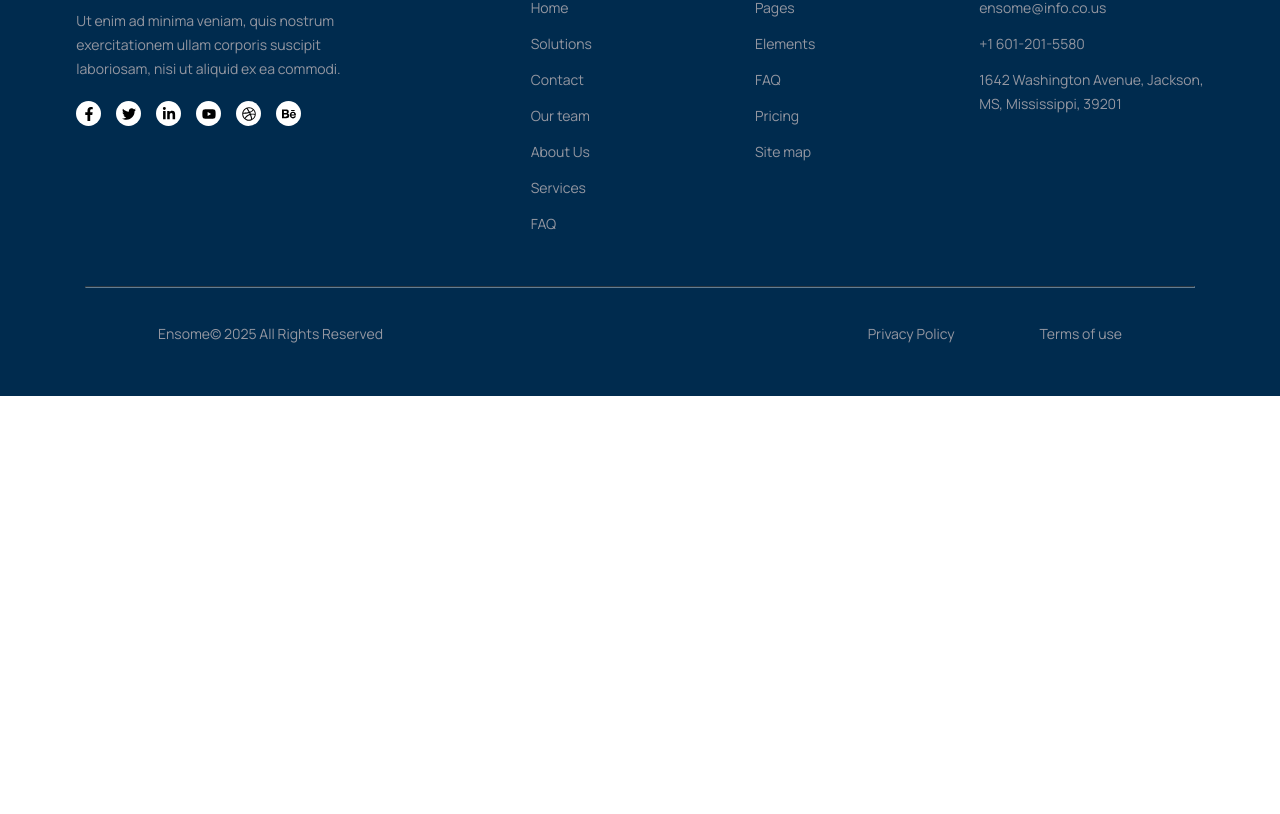
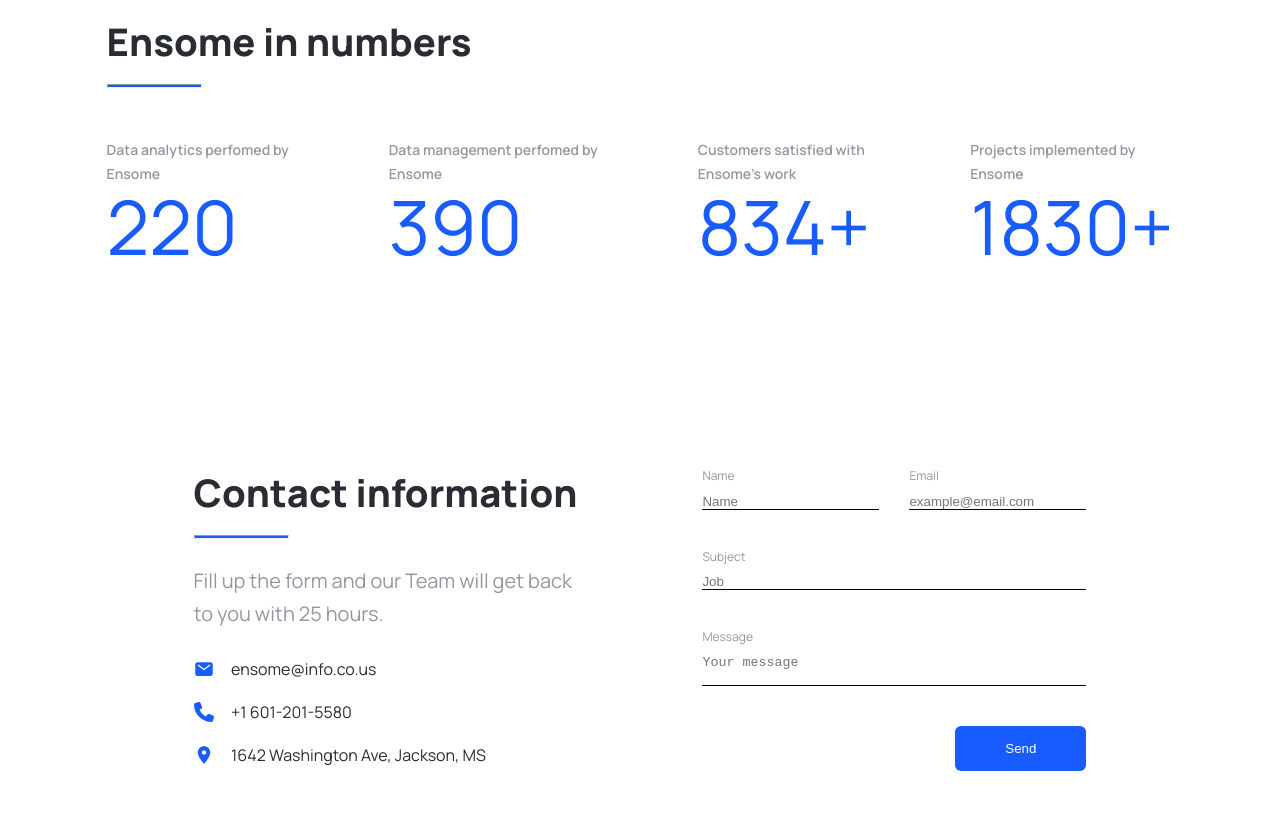
Before and after one commit to paulinasprojects/ensome-dev, a React (Vite) app: page /services in a window 1280 px wide. Shown: the part 1586-2400 px from the top of the page. Before the commit the page ends 1982 px from the top, so only its background shows below. Built offline with nearby package versions, Linux system fonts and the light colour scheme.

Commit message:
added Ensome in Numbers and Cta sections

```diff
--- a/src/components/cta.tsx
+++ b/src/components/cta.tsx
@@ -4,10 +4,16 @@ import { IoMdPin } from "react-icons/io";
 
 import CtaForm from "./cta-form";
 import "@/styles/cta.scss";
+import classNames from "@/lib/utils";
 
-const Cta = () => {
+interface CTAProps {
+  className?: string | undefined;
+  isServicesPage?: boolean;
+}
+
+const Cta = ({ className, isServicesPage }: CTAProps) => {
   return (
-    <div className="cta-main-container">
+    <div className={classNames(isServicesPage ? className : "cta-main-container")}>
       <div className="cta-content-container">
         <div className="cta-contact-us-container">
           <div>
--- a/src/lib/utils.ts
+++ b/src/lib/utils.ts
@@ -1,4 +1,4 @@
-function classNames(...classes: string[]) {
+function classNames(...classes: (string | undefined)[]) {
   return classes.filter(Boolean).join(" ");
 }
 
--- a/src/pages/services-page.tsx
+++ b/src/pages/services-page.tsx
@@ -1,4 +1,7 @@
+import Cta from "@/components/cta"
+import EnsomeInNumber from "@/components/ensome-in-numbers"
 import MainServices from "@/components/main-services"
+import Newsletter from "@/components/newsletter"
 import ServicesTopHero from "@/components/services-top-hero"
 
 const ServicesPage = () => {
@@ -6,6 +9,9 @@ const ServicesPage = () => {
     <div>
       <ServicesTopHero/>
       <MainServices/>
+      <EnsomeInNumber/>
+      <Cta isServicesPage className="service-background"/>
+      <Newsletter/>
     </div>
   )
 }
--- a/src/styles/cta.scss
+++ b/src/styles/cta.scss
@@ -3,6 +3,11 @@
 .cta-main-container {
   background-color: var(--background);
 }
+
+.service-background {
+  background-color: var(--white);
+}
+
 
 .cta-content-container {
   padding-top: 80px;
@@ -10,6 +15,12 @@
   display: flex;
   justify-content: center;
   gap: 125px;
+
+  @include md {
+    padding-left: 30px;
+    padding-right: 30px;
+    justify-content: unset;
+  }
 
   @include ms {
     padding-left: 20px;
--- a/src/styles/main-hero.scss
+++ b/src/styles/main-hero.scss
@@ -13,6 +13,8 @@
     padding-bottom: 120px;
 
     @include md {
+      justify-content: center;
+      align-items: start;
       padding-left: 20px;
       padding-right: 20px;
     }
@@ -55,6 +57,7 @@
      }
 
      .main-hero-top-title br {
+
       @include md {
         display: none;
       }
@@ -75,6 +78,13 @@
       line-height: var(--leading-ml);
       font-weight: normal;
      }
+
+     .main-hero-top-description br {
+      @include ms {
+        display: none;
+      }
+     }
+
      .main-hero-top-button {
       background-color: var(--primary-blue);
       color: var(--white);
@@ -96,6 +106,10 @@
      }
     }
     .main-hero-top-image {
+      @include ms {
+        width: 650px;
+      }
+
       @include sm {
         width: 350px;
       }
@@ -124,6 +138,10 @@
       }
 
       .main-hero-bottom-image {
+        @include ms {
+          width: 650px;
+        }
+
         @include sm {
           width: 350px;
         }
@@ -173,6 +191,12 @@
         font-weight: normal;
       }
 
+      .main-hero-bottom-description br {
+        @include ms {
+          display: none;
+        }
+      }
+
       .main-hero-bottom-button {
         background-color: var(--primary-blue);
         color: var(--white);
--- a/src/styles/main-services.scss
+++ b/src/styles/main-services.scss
@@ -22,6 +22,8 @@
 
   @include sm {
     grid-template-columns: repeat(1, minmax(0, 420px));
+    padding-left: 10px;
+    padding-right: 10px;
   }
 }
 
```
